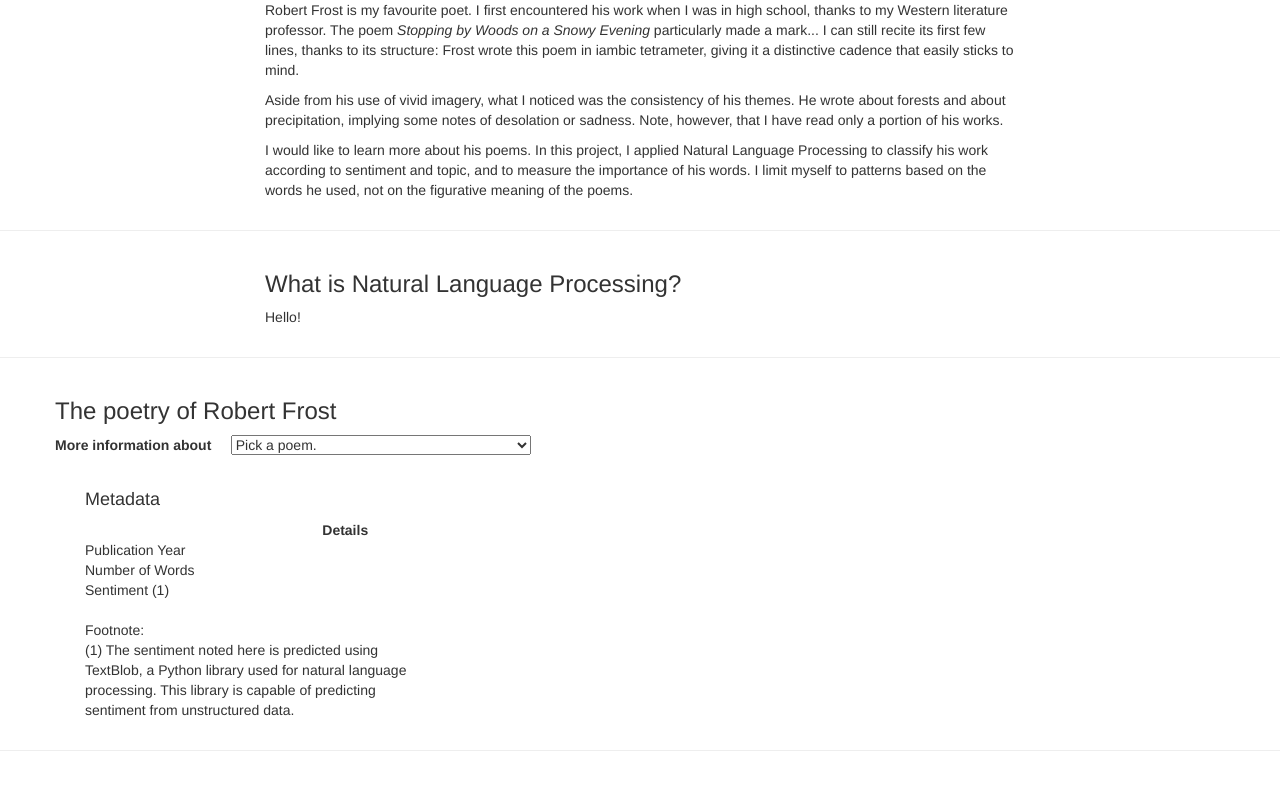
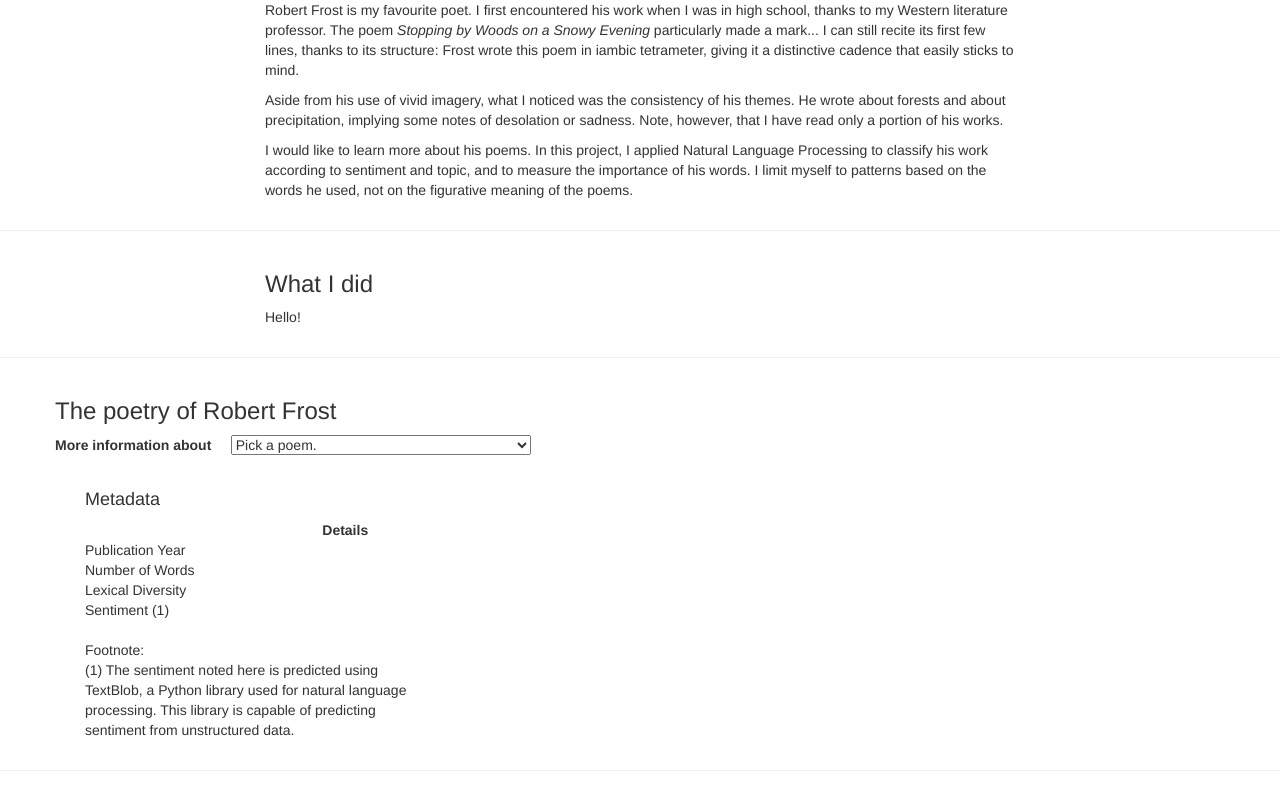
Before and after one commit to rochiecuevas/poetry, a Flask app: page / in a window 1280 px wide. Shown: the part 471-1262 px from the top of the page. Before the commit the page ends 1222 px from the top, so only its background shows below. Run offline with Flask 2, Linux system fonts and the light colour scheme; data comes from the database, SQL or seed files in the repository; both versions use the stored data as it was after the commit; some libraries are stand-ins or nearby versions.

Commit message:
added lexical diversity

```diff
--- a/Frost_NLP.py
+++ b/Frost_NLP.py
@@ -94,11 +94,11 @@
         conn = create_connection()
 
         # query for title of poems, the important words, and their TF-IDF scores
-        sql = "SELECT Title, Length, Sentiment, Pubn_Year FROM metadata;"
+        sql = "SELECT Title, Length, Sentiment, Pubn_Year, Lexical_Diversity FROM metadata;"
         cursor = conn.execute(sql)
 
         # get the column headers
-        column_names = ["Title", "PoemLength", "Sentiment", "Pubn_Year"]
+        column_names = ["Title", "PoemLength", "Sentiment", "Pubn_Year", "Lexical_Diversity"]
         poems = cursor.fetchall()
 
         # create a list of dictionaries
@@ -111,17 +111,20 @@
         poem_length = df.loc[df["Title"] == title]["PoemLength"].values.tolist()
         sentiment = df.loc[df["Title"] == title]["Sentiment"].values.tolist()
         year = df.loc[df["Title"] == title]["Pubn_Year"].values.tolist()
+        lex_div = df.loc[df["Title"] == title]["Lexical_Diversity"].values.tolist()
 
         x = poem_length
         y = sentiment
         z = year
+        a = lex_div
 
         # jsonify results
         trace_sentiment = {
                 "title": title,
                 "poem_length": x,
                 "sentiment": y,
-                "publication_year": z
+                "publication_year": z,
+                "lexical_diversity": a
         }
 
         return jsonify (trace_sentiment)
--- a/static/js/app.js
+++ b/static/js/app.js
@@ -50,9 +50,10 @@
             var tdLength = d3.select("#poem_length");
             var tdYear = d3.select("#publication_year");
             var tdSentiment = d3.select("#sentiment");
+            var tdLexDiv = d3.select("#lex_div")
 
-            var tdList = [tdLength, tdYear, tdSentiment];
-            var catList = ["poem_length", "publication_year", "sentiment"];
+            var tdList = [tdLength, tdYear, tdSentiment, tdLexDiv];
+            var catList = ["poem_length", "publication_year", "sentiment", "lexical_diversity"];
 
             // (5.3.2) Populate the HTML table with the metadata for each poem
             for (var i = 0; i < tdList.length; i ++){
--- a/templates/index.html
+++ b/templates/index.html
@@ -47,7 +47,7 @@
       <div class = "row">
         <div class = "col-md-2"></div>
         <div class = "col-md-8">
-          <h3>What is Natural Language Processing?</h3>
+          <h3>What I did</h3>
           <p>Hello!</p>
         </div>
       </div>
@@ -65,9 +65,9 @@
         <br>
     </div>
     <div class = "row"></div>
+      <!-- Insert table -->
       <div class = "col-md-4" id = "selection_section">
           <h4>Metadata</h4>
-        <!-- Insert table -->
         <table id = "poem_metadata">
           <thead>
             <tr>
@@ -83,6 +83,10 @@
             <tr>
               <td class = "category">Number of Words</td>
               <td class = "value" id = "poem_length"></td>
+            </tr>
+            <tr>
+              <td class = "category">Lexical Diversity</td>
+              <td class = "value" id = "lex_div"></td>
             </tr>
             <tr>
               <td class = "category">Sentiment <span class = "footnote">(1)</span></td>
@@ -104,23 +108,25 @@
         </table>
 
       </div>
+      <!-- Insert poem lines -->
       <div class = "col-md-4">
         <h4 id = "title"></h4>
         <div class = "poem_text">
           <p id = "lines"><i></i></p>
         </div>
       </div>
-
-      <!-- Important Words -->
+      <!-- Insert graph of mportant Words -->
       <div class = "col-md-4">
         <div id = "bar"></div>
       </div>
     </div>
   </div>
+  <hr>
+  <!-- Topic Modelling -->
+  <div class = "container">
+    <div class = "row"></div>
+  </div>
 
-    <!-- Topic Modelling -->
-
-  <hr>
   <!-- More JavaScript and CSS script -->
   <script src="{{ url_for('static', filename='js/app.js') }}"></script>
 
```
Also changed, not shown: db/Poetry.db, 1 other file.
